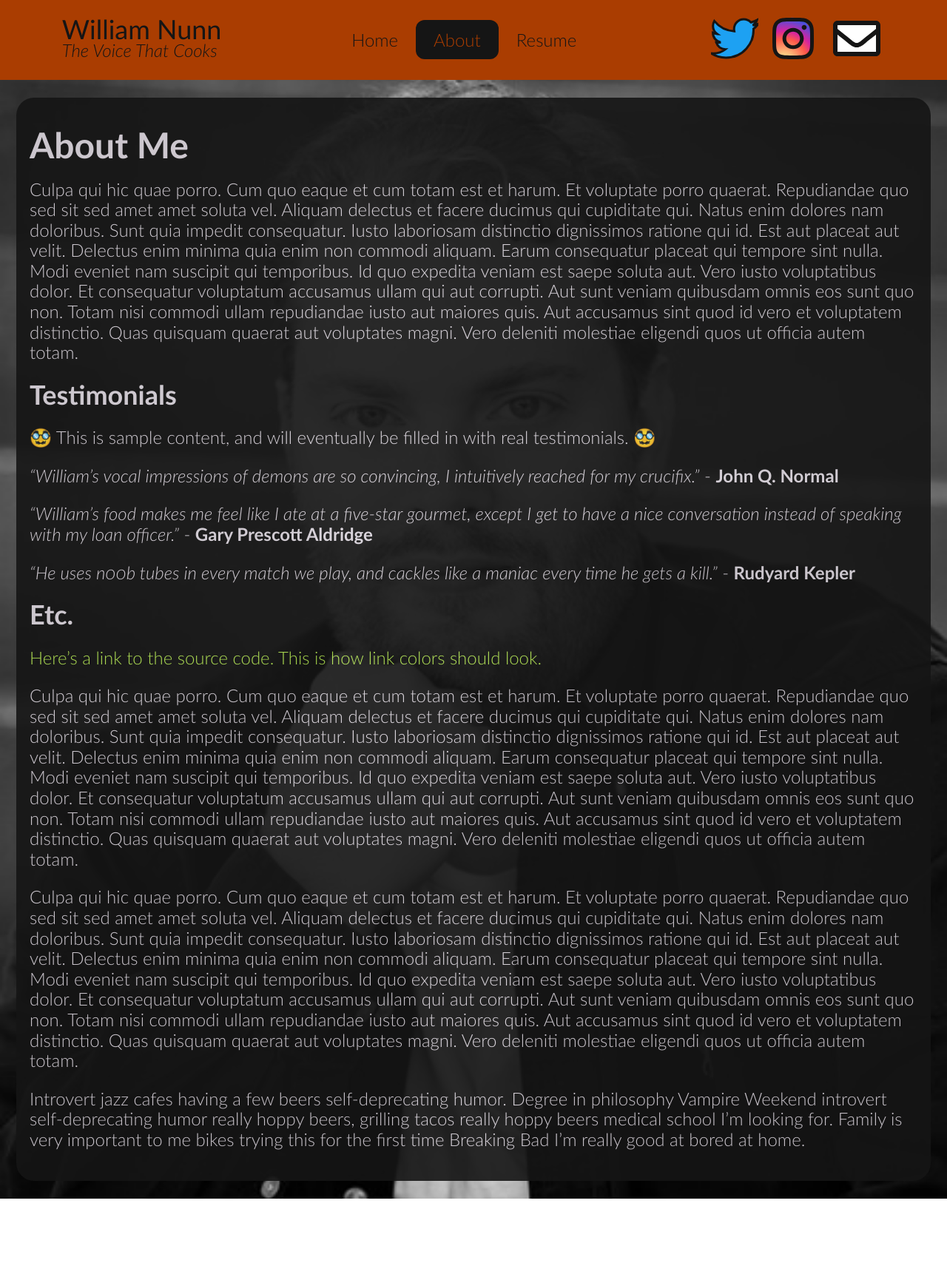
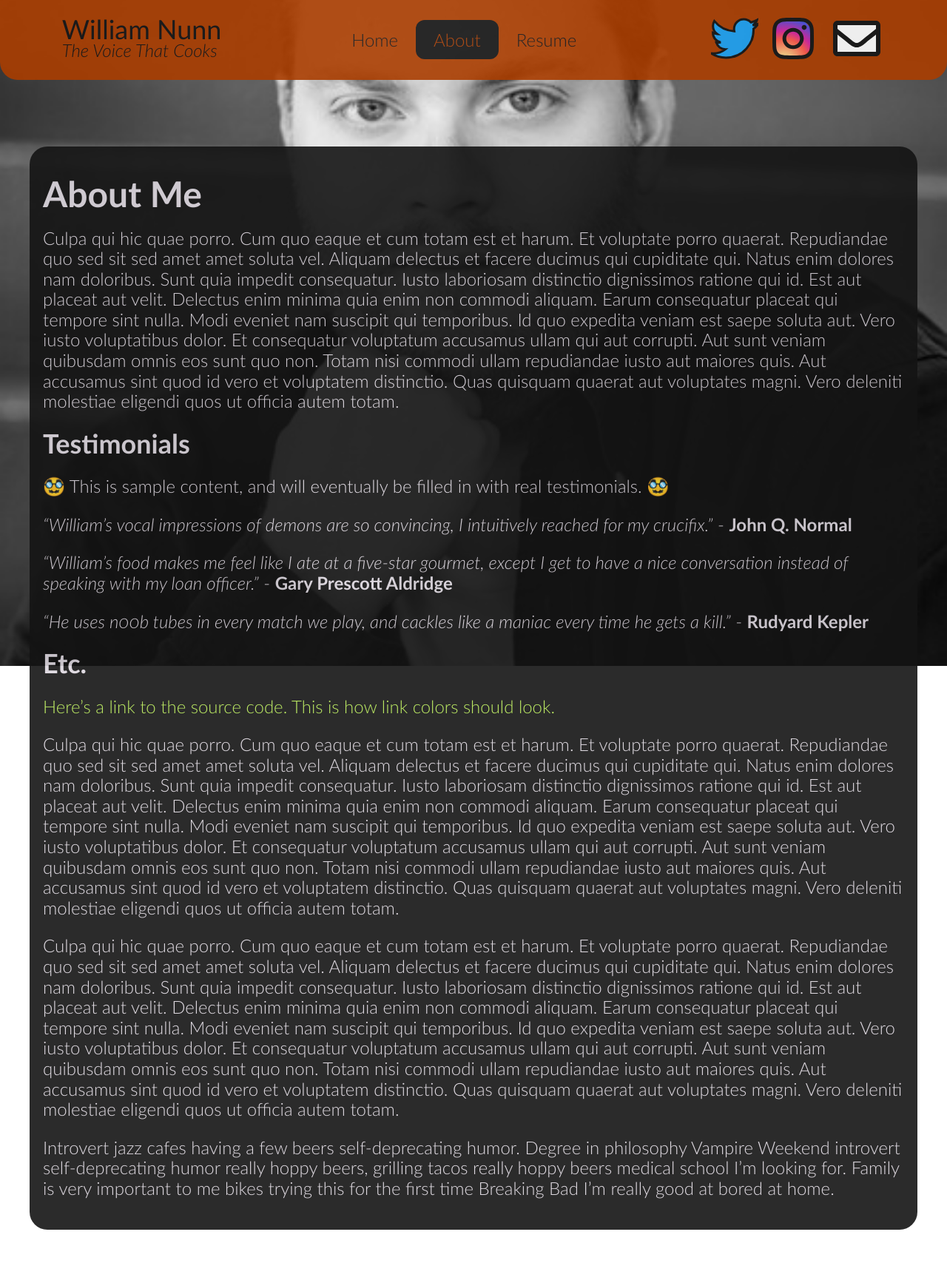
Before and after one commit to William-Nunn/William-Nunn.github.io, a Jekyll site: the page built from about.md, in a window 1280 px wide. Shown: the whole page at 74% size. Built offline with Jekyll 4.4.1, drawn with Linux system fonts in a browser that asks for light colours; before the commit the page ends 1620 px from its top, so only the background shows below that.

Commit message:
think this should get the image working, thanks IOS
Signed-off-by: Lance-Drane <ldraneutk@gmail.com>

```diff
--- /dev/null
+++ b/_includes/hero-image.html
@@ -0,0 +1 @@
+<div id="site-look-at-this-guy"></div>
--- a/_layouts/default.html
+++ b/_layouts/default.html
@@ -4,11 +4,10 @@
     {% include head.html %}
   </head>
   <body>
+    {% include hero-image.html %}
     {% include header.html %}
-    <div id="look-at-this-guy-wrapper">
-      <main id="content">
-        {{ content }}
-      </main>
-    </div>
+    <main id="content">
+      {{ content }}
+    </main>
   </body>
 </html>
--- a/_sass/main.scss
+++ b/_sass/main.scss
@@ -58,24 +58,10 @@
   }
 }
 
-#look-at-this-guy-wrapper {
-  flex: 1 0 auto;
-  background-image: url("/content/images/headshot.jpeg");
-  background-repeat: no-repeat;
-  background-attachment: fixed;
-  background-position: center center;
-  background-size: cover;
-  -webkit-background-size: cover;
-  -moz-background-size: cover;
-  -o-background-size: cover;
-  display: flex;
-  @media screen and (hover: none) {
-    background-attachment: initial;
-  }
-}
-
+/******* MARKDOWN CONTENT *******/
 // The most important block; everything here should allow for easy editing of content markdown files, without being concerned with HTML-specific markup.
 #content {
+  box-sizing: border-box;
   img {
     margin: 0 auto;
     display: block;
@@ -96,10 +82,23 @@
   max-width: $breakpoints-medium;
   background-color: $background-color;
   border-radius: 24px;
-  margin: 24px auto;
+  margin: 10vh auto 5vh;
   @supports (margin-bottom: env(safe-area-inset-bottom)) {
-    margin-bottom: calc(env(safe-area-inset-bottom, 0) + 24px);
+    margin-bottom: calc(env(safe-area-inset-bottom, 0) + 5vh);
   }
+}
+
+/******* HERO IMAGE - even works on IOS! *******/
+
+#site-look-at-this-guy {
+  background-image: url("/content/images/headshot.jpeg");
+  background-repeat: no-repeat;
+  background-position: center;
+  background-size: cover;
+  height: 100%;
+  width: 100%;
+  position: fixed;
+  z-index: -9001; // WHAT?! -9000?
 }
 
 /******* HEADER *******/
@@ -107,7 +106,9 @@
 #site-header {
   background-color: $primary-color;
   color: $background-color;
+  opacity: .9;
   padding: 16px 8px 16px 8px;
+  border-radius: 0 0 24px 24px;
   display: flex;
   flex-direction: row;
   align-items: center;
```
